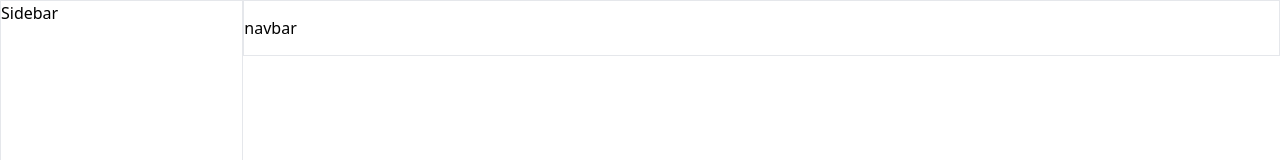
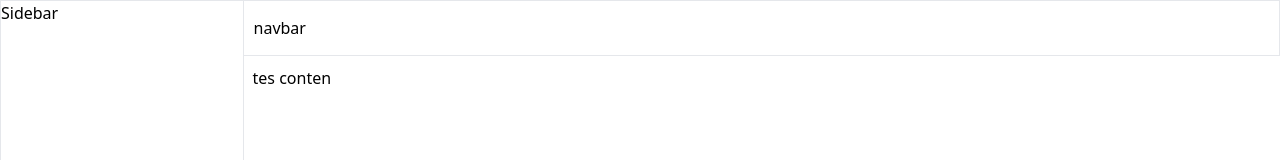
Before and after one commit to jeremyPWE/aio-workspace, a Next.js app: page / in a window 1280 px wide. Shown: the top 160 px of the page. Built offline with nearby package versions, Linux system fonts and the light colour scheme.

Commit message:
adjusting layout

```diff
--- /dev/null
+++ b/components/Box.tsx
@@ -0,0 +1,11 @@
+import React, { ReactNode } from "react";
+
+type Props = {
+  children?: ReactNode;
+};
+
+function Box({ children }: Props) {
+  return <div className="p-[10px]">{children}</div>;
+}
+
+export default Box;
--- a/components/Content.tsx
+++ b/components/Content.tsx
@@ -1,5 +1,6 @@
 import React, { ReactNode } from "react";
 import Navbar from "./navigation/Navbar";
+import Box from "./Box";
 
 type Props = {
   children?: ReactNode;
@@ -7,9 +8,9 @@ type Props = {
 
 function Content({ children }: Props) {
   return (
-    <div className="w-full">
+    <div className="w-full ml-[-1px]">
       <Navbar />
-      {children}
+      <Box>{children}</Box>
     </div>
   );
 }
--- a/components/navigation/Navbar.tsx
+++ b/components/navigation/Navbar.tsx
@@ -2,7 +2,7 @@ import React from "react";
 
 function Navbar() {
   return (
-    <nav className="border py-[15px]">
+    <nav className="border py-[15px] px-[10px]">
       <div className="">navbar</div>
     </nav>
   );
--- a/pages/index.tsx
+++ b/pages/index.tsx
@@ -5,7 +5,7 @@ export default function Home() {
   return (
     <>
       <Header />
-      <Layout></Layout>
+      <Layout>tes conten</Layout>
     </>
   );
 }
```
